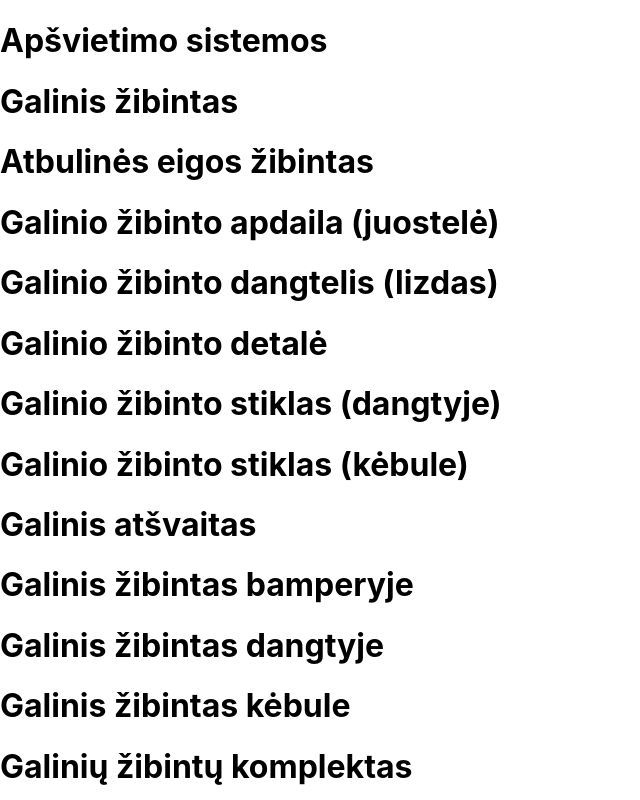
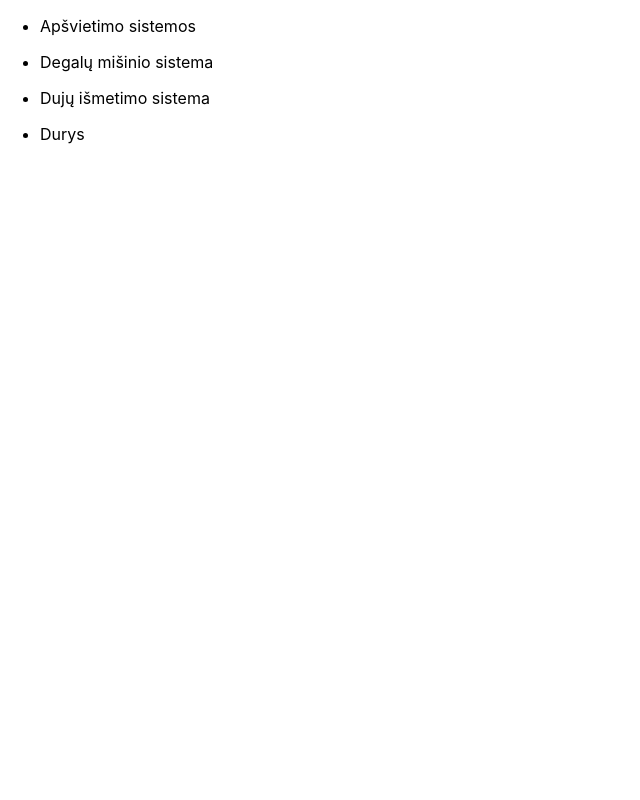
Before and after one commit to TadasBalsys/search-ui, a React (Create React App) app: page / in a window 1280 px wide. Shown: the top 800 px of the page, without its empty margins (0-640 px from the left). Built offline with nearby package versions, Linux system fonts and the light colour scheme.

Commit message:
Pulled categories; refactored Member component; Deleted duplicated MemberTree component;

```diff
--- a/src/App.tsx
+++ b/src/App.tsx
@@ -1,12 +1,12 @@
 import React from 'react';
-import MemberTree from './components/member/MemberTree.comp';
+import MemberTree from './components/member-tree/MemberTree.comp';
 
 import { categories } from './store/categories';
 
 const App = (): JSX.Element => {
   return (
     <div className="App">
-      <MemberTree categories={categories}></MemberTree>
+      <MemberTree isVisible categories={categories}></MemberTree>
     </div>
 )}
 
--- a/src/components/member/MemberTree.comp.tsx
+++ /dev/null
@@ -1,36 +0,0 @@
-import React from 'react';
-import Member from './member.comp';
-
-import { SuperCat, SubCat } from '../../store/categories';
-
-interface Props {
-  categories: SuperCat[];
-}
-
-const MemberTree = (props: Props) => {
-  const hasChildren = (cat: SubCat) => {
-    return cat.subCat && cat.subCat.length;
-  };
-
-  return (
-    <>
-      {props.categories.map((cat) => {
-        console.log(cat);
-        return (
-          <>
-            {hasChildren(cat) ? (
-              <>
-                <Member title={cat.title} />
-                <MemberTree categories={cat.subCat as SuperCat[]} />
-              </>
-            ) : (
-              <Member title={cat.title} />
-            )}
-          </>
-        );
-      })}
-    </>
-  );
-};
-
-export default MemberTree;
--- a/src/components/member/member.comp.tsx
+++ b/src/components/member/member.comp.tsx
@@ -1,14 +1,14 @@
 import React from 'react';
+import { Categories } from '../../store/categories';
 
 interface Props {
-  title?: string;
-  subCat?: [];
+  category: Categories
 }
 
-const Member = (props: Props) => {
+const Member: React.FC<Props> = (props: Props) => {
   return (<>
     {
-      <h1>{props.title}</h1>
+      <h1>{props.category.title}</h1>
     }
   </>);
 };
--- a/src/store/categories.tsx
+++ b/src/store/categories.tsx
@@ -8,14 +8,14 @@ export interface SubCat {
   subCat: SubCat[] | Categories[];
 }
 
-interface Categories {
+export interface Categories {
   title: string;
   queryValue: string;
 }
 
 
 
-const rearLamp =  {
+const rearLamp: SubCat =  {
   title: 'Galinis žibintas',
   subCat: [
     {
@@ -78,7 +78,7 @@ const rearLamp =  {
       title: 'Visos kategorijos',
       queryValue: 'All categories',
     },
-  ],
+  ] as Categories[],
 }
 
 const turnLamp =  {
```
